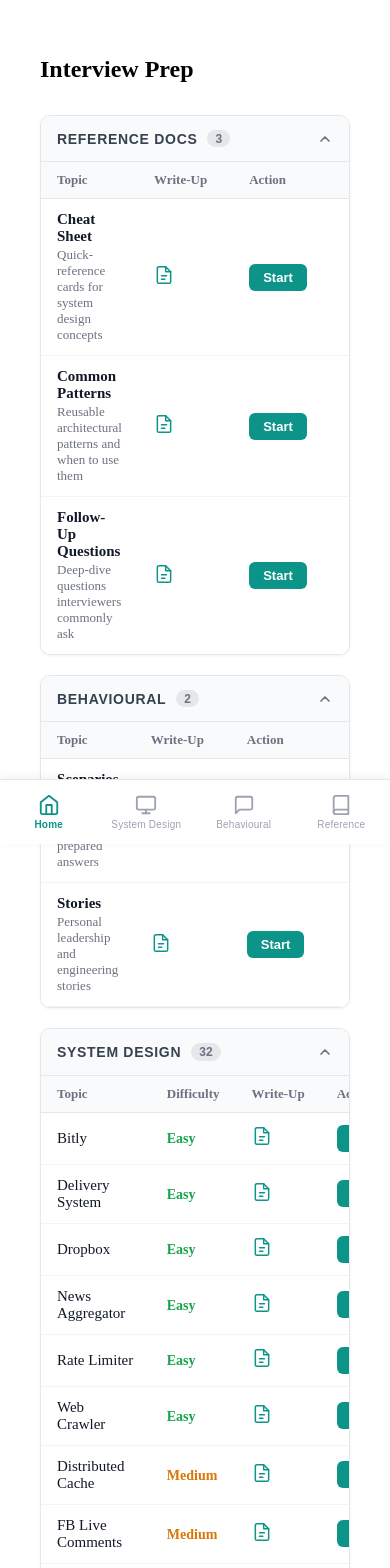
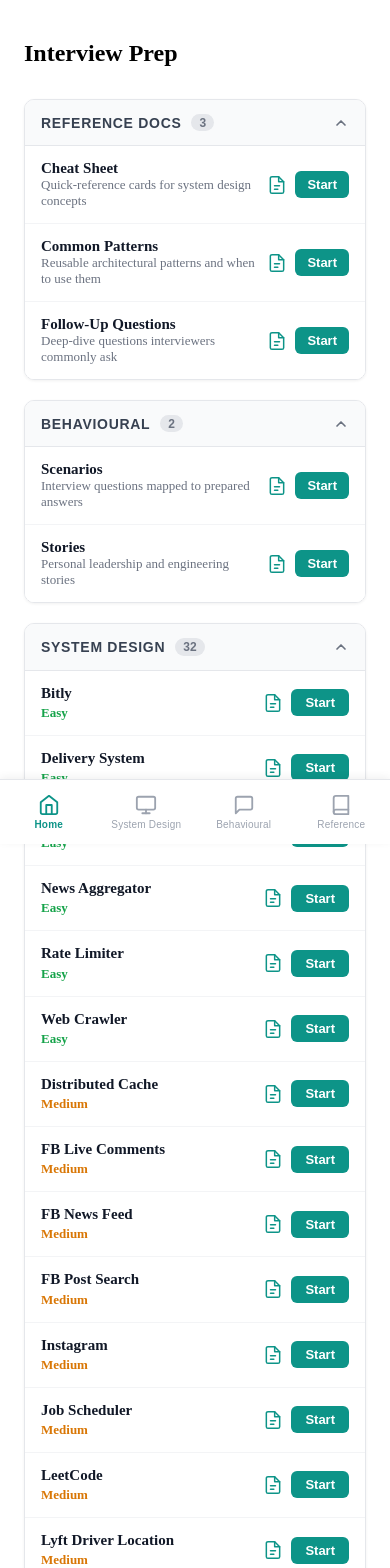
Before and after one commit to vivek-y/systemdesign, a React (Vite) app in the folder app/: page / in a window 390 px wide. Shown: the top 1568 px of the page. Built offline with nearby package versions, Linux system fonts and the light colour scheme.

Commit message:
feat: mobile card layout for library page, responsive CSS

```diff
--- a/app/src/index.css
+++ b/app/src/index.css
@@ -14,3 +14,74 @@
     padding-bottom: env(safe-area-inset-bottom, 0px);
   }
 }
+
+/* ── Mobile card layout ─────────────────────────────────────────────────── */
+@media (max-width: 768px) {
+  .library-page {
+    padding: 1rem !important;
+  }
+
+  .library-table {
+    display: none;
+  }
+
+  .library-cards {
+    display: flex;
+    flex-direction: column;
+    gap: 0;
+  }
+
+  .library-card {
+    display: flex;
+    align-items: center;
+    justify-content: space-between;
+    padding: 0.875rem 1rem;
+    border-bottom: 1px solid #f3f4f6;
+    background: #ffffff;
+    gap: 0.75rem;
+  }
+
+  .library-card:last-child {
+    border-bottom: none;
+  }
+
+  .library-card-left {
+    flex: 1;
+    min-width: 0;
+  }
+
+  .library-card-name {
+    font-size: 0.9375rem;
+    font-weight: 600;
+    color: #111827;
+    white-space: nowrap;
+    overflow: hidden;
+    text-overflow: ellipsis;
+  }
+
+  .library-card-meta {
+    display: flex;
+    align-items: center;
+    gap: 0.5rem;
+    margin-top: 0.2rem;
+  }
+
+  .library-card-desc {
+    font-size: 0.8125rem;
+    color: #6b7280;
+  }
+
+  .library-card-actions {
+    display: flex;
+    align-items: center;
+    gap: 0.5rem;
+    flex-shrink: 0;
+  }
+}
+
+/* ── Desktop: hide card layout ──────────────────────────────────────────── */
+@media (min-width: 769px) {
+  .library-cards {
+    display: none;
+  }
+}
--- a/app/src/pages/LibraryPage.tsx
+++ b/app/src/pages/LibraryPage.tsx
@@ -6,8 +6,6 @@ import { clearProgress, hydrateProgress } from '../store/progressSlice';
 import { loadAllProgressFromStorage } from '../store/localStorageMiddleware';
 import type { Difficulty } from '../types/design';
 import PdfModal from '../components/PdfModal';
-
-// ── PDF modal state (module-level so one modal serves the whole page) ──────
 
 // ── Difficulty badge ───────────────────────────────────────────────────────
 
@@ -19,7 +17,7 @@ const DIFFICULTY_COLOR: Record<Difficulty, string> = {
 
 function DifficultyBadge({ level }: { level: Difficulty }) {
   return (
-    <span style={{ color: DIFFICULTY_COLOR[level], fontWeight: 600, fontSize: '0.875rem' }}>
+    <span style={{ color: DIFFICULTY_COLOR[level], fontWeight: 600, fontSize: '0.8125rem' }}>
       {level}
     </span>
   );
@@ -29,11 +27,8 @@ function DifficultyBadge({ level }: { level: Difficulty }) {
 
 function WriteupBtn({ onOpen }: { onOpen: () => void }) {
   return (
-    <button
-      onClick={onOpen}
-      title="Open PDF"
-      style={{ background: 'none', border: 'none', cursor: 'pointer', color: '#0d9488', display: 'inline-flex', alignItems: 'center', padding: 0 }}
-    >
+    <button onClick={onOpen} title="Open PDF"
+      style={{ background: 'none', border: 'none', cursor: 'pointer', color: '#0d9488', display: 'inline-flex', alignItems: 'center', padding: 0 }}>
       <svg width="20" height="20" viewBox="0 0 24 24" fill="none" stroke="currentColor" strokeWidth="1.8" strokeLinecap="round" strokeLinejoin="round">
         <path d="M14 2H6a2 2 0 0 0-2 2v16a2 2 0 0 0 2 2h12a2 2 0 0 0 2-2V8z" />
         <polyline points="14 2 14 8 20 8" />
@@ -57,143 +52,179 @@ function Th({ children, width }: { children: React.ReactNode; width?: string })
 // ── Accordion ─────────────────────────────────────────────────────────────
 
 function Accordion({ title, count, defaultOpen = true, children }: {
-  title: string;
-  count?: number;
-  defaultOpen?: boolean;
-  children: React.ReactNode;
+  title: string; count?: number; defaultOpen?: boolean; children: React.ReactNode;
 }) {
   const [open, setOpen] = useState(defaultOpen);
-
   return (
     <div style={{ marginBottom: '1.25rem', border: '1px solid #e5e7eb', borderRadius: '10px', overflow: 'hidden', boxShadow: '0 1px 3px rgba(0,0,0,0.06)' }}>
-      {/* Header */}
-      <button
-        onClick={() => setOpen((o) => !o)}
-        style={{
-          width: '100%',
-          display: 'flex',
-          alignItems: 'center',
-          justifyContent: 'space-between',
-          padding: '0.875rem 1rem',
-          backgroundColor: '#f9fafb',
-          border: 'none',
-          cursor: 'pointer',
-          textAlign: 'left',
-          borderBottom: open ? '1px solid #e5e7eb' : 'none',
-        }}
-      >
+      <button onClick={() => setOpen((o) => !o)} style={{ width: '100%', display: 'flex', alignItems: 'center', justifyContent: 'space-between', padding: '0.875rem 1rem', backgroundColor: '#f9fafb', border: 'none', cursor: 'pointer', textAlign: 'left', borderBottom: open ? '1px solid #e5e7eb' : 'none' }}>
         <div style={{ display: 'flex', alignItems: 'center', gap: '0.625rem' }}>
-          <span style={{ fontSize: '0.875rem', fontWeight: 700, color: '#374151', textTransform: 'uppercase', letterSpacing: '0.05em' }}>
-            {title}
-          </span>
+          <span style={{ fontSize: '0.875rem', fontWeight: 700, color: '#374151', textTransform: 'uppercase', letterSpacing: '0.05em' }}>{title}</span>
           {count !== undefined && (
-            <span style={{ fontSize: '0.75rem', fontWeight: 600, color: '#6b7280', backgroundColor: '#e5e7eb', borderRadius: '9999px', padding: '0.1rem 0.5rem' }}>
-              {count}
-            </span>
+            <span style={{ fontSize: '0.75rem', fontWeight: 600, color: '#6b7280', backgroundColor: '#e5e7eb', borderRadius: '9999px', padding: '0.1rem 0.5rem' }}>{count}</span>
           )}
         </div>
-        {/* Chevron */}
-        <svg
-          width="16" height="16" viewBox="0 0 24 24" fill="none" stroke="#6b7280" strokeWidth="2.5" strokeLinecap="round" strokeLinejoin="round"
-          style={{ transform: open ? 'rotate(180deg)' : 'rotate(0deg)', transition: 'transform 0.2s ease', flexShrink: 0 }}
-        >
+        <svg width="16" height="16" viewBox="0 0 24 24" fill="none" stroke="#6b7280" strokeWidth="2.5" strokeLinecap="round" strokeLinejoin="round"
+          style={{ transform: open ? 'rotate(180deg)' : 'rotate(0deg)', transition: 'transform 0.2s ease', flexShrink: 0 }}>
           <polyline points="6 9 12 15 18 9" />
         </svg>
       </button>
-
-      {/* Body */}
-      {open && (
-        <div style={{ backgroundColor: '#ffffff' }}>
-          {children}
-        </div>
-      )}
+      {open && <div style={{ backgroundColor: '#ffffff' }}>{children}</div>}
     </div>
   );
 }
 
-// ── Design row ─────────────────────────────────────────────────────────────
+// ── Shared action buttons ──────────────────────────────────────────────────
 
-interface DesignRowProps {
-  name: string;
-  difficulty: Difficulty;
-  pdfFile?: string;
-  hasProgress: boolean;
-  isCompleted: boolean;
-  onStart: () => void;
-  onStartOver: () => void;
+function ActionBtns({ label, onStart, onReset, onOpenPdf }: {
+  label: string; onStart: () => void; onReset?: () => void; onOpenPdf?: () => void;
+}) {
+  const btn: React.CSSProperties = { border: 'none', borderRadius: '6px', padding: '0.375rem 0.875rem', fontSize: '0.8125rem', cursor: 'pointer', fontWeight: 600 };
+  return (
+    <div style={{ display: 'flex', gap: '0.5rem', alignItems: 'center' }}>
+      {onOpenPdf && <WriteupBtn onOpen={onOpenPdf} />}
+      <button onClick={onStart} style={{ ...btn, backgroundColor: '#0d9488', color: '#ffffff' }}>{label}</button>
+      {onReset && <button onClick={onReset} style={{ ...btn, backgroundColor: '#ffffff', color: '#6b7280', border: '1px solid #d1d5db' }}>↺</button>}
+    </div>
+  );
 }
 
-function DesignRow({ name, difficulty, pdfFile, hasProgress, isCompleted, onStart, onStartOver, onOpenPdf }: DesignRowProps & { onOpenPdf?: () => void }) {
-  const [hovered, setHovered] = useState(false);
+// ── Design section ─────────────────────────────────────────────────────────
+
+interface DesignItem {
+  id: string; name: string; difficulty: Difficulty; pdfFile?: string;
+  hasProgress: boolean; isCompleted: boolean;
+  onStart: () => void; onStartOver: () => void; onOpenPdf?: () => void;
+}
+
+function DesignSection({ items }: { items: DesignItem[] }) {
+  const [hovered, setHovered] = useState<string | null>(null);
   const btn: React.CSSProperties = { border: 'none', borderRadius: '6px', padding: '0.375rem 0.875rem', fontSize: '0.8125rem', cursor: 'pointer', fontWeight: 600 };
 
   return (
-    <tr onMouseEnter={() => setHovered(true)} onMouseLeave={() => setHovered(false)}
-      style={{ backgroundColor: hovered ? '#f9fafb' : '#ffffff' }}>
+    <>
+      {/* ── Desktop table ── */}
+      <div className="library-table">
+        <table style={{ width: '100%', borderCollapse: 'collapse' }}>
+          <thead style={{ backgroundColor: '#f9fafb' }}>
+            <tr><Th>Topic</Th><Th width="120px">Difficulty</Th><Th width="100px">Write-Up</Th><Th width="180px">Action</Th></tr>
+          </thead>
+          <tbody>
+            {items.map((item) => (
+              <tr key={item.id} onMouseEnter={() => setHovered(item.id)} onMouseLeave={() => setHovered(null)}
+                style={{ backgroundColor: hovered === item.id ? '#f9fafb' : '#ffffff' }}>
                 <td style={{ padding: '0.75rem 1rem', fontSize: '0.9375rem', color: '#111827', borderBottom: '1px solid #f3f4f6' }}>
                   <span style={{ display: 'flex', alignItems: 'center', gap: '0.5rem' }}>
-          {name}
-          {isCompleted && (
-            <span style={{ fontSize: '0.7rem', fontWeight: 700, color: '#15803d', backgroundColor: '#dcfce7', padding: '0.1rem 0.45rem', borderRadius: '9999px' }}>✓ Done</span>
-          )}
+                    {item.name}
+                    {item.isCompleted && <span style={{ fontSize: '0.7rem', fontWeight: 700, color: '#15803d', backgroundColor: '#dcfce7', padding: '0.1rem 0.45rem', borderRadius: '9999px' }}>✓ Done</span>}
                   </span>
                 </td>
+                <td style={{ padding: '0.75rem 1rem', borderBottom: '1px solid #f3f4f6' }}><DifficultyBadge level={item.difficulty} /></td>
                 <td style={{ padding: '0.75rem 1rem', borderBottom: '1px solid #f3f4f6' }}>
-        <DifficultyBadge level={difficulty} />
+                  {item.onOpenPdf ? <WriteupBtn onOpen={item.onOpenPdf} /> : <span style={{ color: '#d1d5db' }}>—</span>}
                 </td>
                 <td style={{ padding: '0.75rem 1rem', borderBottom: '1px solid #f3f4f6' }}>
-        {onOpenPdf ? <WriteupBtn onOpen={onOpenPdf} /> : <span style={{ color: '#d1d5db' }}>—</span>}
-      </td>
-      <td style={{ padding: '0.75rem 1rem', borderBottom: '1px solid #f3f4f6' }}>
-        <div style={{ display: 'flex', gap: '0.5rem', alignItems: 'center' }}>
-          <button onClick={onStart} style={{ ...btn, backgroundColor: '#0d9488', color: '#ffffff' }}>
-            {hasProgress && !isCompleted ? 'Resume' : 'Start'}
+                  <div style={{ display: 'flex', gap: '0.5rem' }}>
+                    <button onClick={item.onStart} style={{ ...btn, backgroundColor: '#0d9488', color: '#ffffff' }}>
+                      {item.hasProgress && !item.isCompleted ? 'Resume' : 'Start'}
                     </button>
-          {hasProgress && (
-            <button onClick={onStartOver} style={{ ...btn, backgroundColor: '#ffffff', color: '#6b7280', border: '1px solid #d1d5db' }}>
-              ↺ Reset
-            </button>
-          )}
+                    {item.hasProgress && <button onClick={item.onStartOver} style={{ ...btn, backgroundColor: '#ffffff', color: '#6b7280', border: '1px solid #d1d5db' }}>↺ Reset</button>}
                   </div>
                 </td>
               </tr>
+            ))}
+          </tbody>
+        </table>
+      </div>
+
+      {/* ── Mobile cards ── */}
+      <div className="library-cards">
+        {items.map((item) => (
+          <div key={item.id} className="library-card">
+            <div className="library-card-left">
+              <div className="library-card-name">
+                {item.name}
+                {item.isCompleted && <span style={{ marginLeft: '0.4rem', fontSize: '0.7rem', fontWeight: 700, color: '#15803d', backgroundColor: '#dcfce7', padding: '0.1rem 0.4rem', borderRadius: '9999px' }}>✓</span>}
+              </div>
+              <div className="library-card-meta">
+                <DifficultyBadge level={item.difficulty} />
+              </div>
+            </div>
+            <div className="library-card-actions">
+              <ActionBtns
+                label={item.hasProgress && !item.isCompleted ? 'Resume' : 'Start'}
+                onStart={item.onStart}
+                onReset={item.hasProgress ? item.onStartOver : undefined}
+                onOpenPdf={item.onOpenPdf}
+              />
+            </div>
+          </div>
+        ))}
+      </div>
+    </>
   );
 }
 
-// ── Behavioural row ────────────────────────────────────────────────────────
+// ── Simple section (Reference + Behavioural) ───────────────────────────────
 
-interface BehaviouralRowProps {
-  name: string;
-  description: string;
-  sectionId: string;
-  pdfFile: string;
+interface SimpleItem {
+  id: string; name: string; description: string;
+  onNavigate: () => void; onOpenPdf: () => void;
 }
 
-function BehaviouralRow({ name, description, sectionId, pdfFile, onOpenPdf }: BehaviouralRowProps & { onOpenPdf: () => void }) {
-  const [hovered, setHovered] = useState(false);
-  const navigate = useNavigate();
+function SimpleSection({ items }: { items: SimpleItem[] }) {
+  const [hovered, setHovered] = useState<string | null>(null);
+  const btn: React.CSSProperties = { border: 'none', borderRadius: '6px', padding: '0.375rem 0.875rem', fontSize: '0.8125rem', cursor: 'pointer', fontWeight: 600, backgroundColor: '#0d9488', color: '#ffffff' };
 
   return (
-    <tr onMouseEnter={() => setHovered(true)} onMouseLeave={() => setHovered(false)}
-      style={{ backgroundColor: hovered ? '#f9fafb' : '#ffffff' }}>
-      <td style={{ padding: '0.75rem 1rem', borderBottom: '1px solid #f3f4f6' }}>
-        <div style={{ fontSize: '0.9375rem', fontWeight: 600, color: '#111827' }}>{name}</div>
-        <div style={{ fontSize: '0.8125rem', color: '#6b7280', marginTop: '0.125rem' }}>{description}</div>
+    <>
+      {/* ── Desktop table ── */}
+      <div className="library-table">
+        <table style={{ width: '100%', borderCollapse: 'collapse' }}>
+          <thead style={{ backgroundColor: '#f9fafb' }}>
+            <tr><Th>Topic</Th><Th width="100px">Write-Up</Th><Th width="180px">Action</Th></tr>
+          </thead>
+          <tbody>
+            {items.map((item, i) => {
+              const border = i < items.length - 1 ? '1px solid #f3f4f6' : 'none';
+              return (
+                <tr key={item.id} onMouseEnter={() => setHovered(item.id)} onMouseLeave={() => setHovered(null)}
+                  style={{ backgroundColor: hovered === item.id ? '#f9fafb' : '#ffffff' }}>
+                  <td style={{ padding: '0.75rem 1rem', borderBottom: border }}>
+                    <div style={{ fontSize: '0.9375rem', fontWeight: 600, color: '#111827' }}>{item.name}</div>
+                    <div style={{ fontSize: '0.8125rem', color: '#6b7280', marginTop: '0.125rem' }}>{item.description}</div>
                   </td>
-      <td style={{ padding: '0.75rem 1rem', borderBottom: '1px solid #f3f4f6', width: '100px' }}>
-        <WriteupBtn onOpen={onOpenPdf} />
-      </td>
-      <td style={{ padding: '0.75rem 1rem', borderBottom: '1px solid #f3f4f6', width: '180px' }}>
-        <button onClick={() => navigate(`/behavioural/${sectionId}`)}
-          style={{ border: 'none', borderRadius: '6px', padding: '0.375rem 0.875rem', fontSize: '0.8125rem', cursor: 'pointer', fontWeight: 600, backgroundColor: '#0d9488', color: '#ffffff' }}>
-          Start
-        </button>
-      </td>
+                  <td style={{ padding: '0.75rem 1rem', borderBottom: border, width: '100px' }}><WriteupBtn onOpen={item.onOpenPdf} /></td>
+                  <td style={{ padding: '0.75rem 1rem', borderBottom: border, width: '180px' }}><button onClick={item.onNavigate} style={btn}>Start</button></td>
                 </tr>
+              );
+            })}
+          </tbody>
+        </table>
+      </div>
+
+      {/* ── Mobile cards ── */}
+      <div className="library-cards">
+        {items.map((item) => (
+          <div key={item.id} className="library-card">
+            <div className="library-card-left">
+              <div className="library-card-name">{item.name}</div>
+              <div className="library-card-desc">{item.description}</div>
+            </div>
+            <div className="library-card-actions">
+              <WriteupBtn onOpen={item.onOpenPdf} />
+              <button onClick={item.onNavigate} style={{ ...btn, padding: '0.375rem 0.75rem' }}>Start</button>
+            </div>
+          </div>
+        ))}
+      </div>
+    </>
   );
 }
 
-// ── Reference row ──────────────────────────────────────────────────────────
+// ── Page ───────────────────────────────────────────────────────────────────
+
+interface RefSummary { id: string; name: string; }
 
 const REF_PDF: Record<string, string> = {
   'cheat-sheet':         'CheatSheet.pdf',
@@ -206,34 +237,6 @@ const REF_DESC: Record<string, string> = {
   'common-patterns':     'Reusable architectural patterns and when to use them',
   'follow-up-questions': 'Deep-dive questions interviewers commonly ask',
 };
-
-interface RefSummary { id: string; name: string; }
-
-function RefRow({ item, isLast, onNavigate, onOpenPdf }: { item: RefSummary; isLast: boolean; onNavigate: () => void; onOpenPdf: () => void }) {
-  const [hovered, setHovered] = useState(false);
-  const border = isLast ? 'none' : '1px solid #f3f4f6';
-
-  return (
-    <tr onMouseEnter={() => setHovered(true)} onMouseLeave={() => setHovered(false)}
-      style={{ backgroundColor: hovered ? '#f9fafb' : '#ffffff' }}>
-      <td style={{ padding: '0.75rem 1rem', borderBottom: border }}>
-        <div style={{ fontSize: '0.9375rem', fontWeight: 600, color: '#111827' }}>{item.name}</div>
-        <div style={{ fontSize: '0.8125rem', color: '#6b7280', marginTop: '0.125rem' }}>{REF_DESC[item.id] ?? ''}</div>
-      </td>
-      <td style={{ padding: '0.75rem 1rem', borderBottom: border, width: '100px' }}>
-        <WriteupBtn onOpen={onOpenPdf} />
-      </td>
-      <td style={{ padding: '0.75rem 1rem', borderBottom: border, width: '180px' }}>
-        <button onClick={onNavigate}
-          style={{ border: 'none', borderRadius: '6px', padding: '0.375rem 0.875rem', fontSize: '0.8125rem', cursor: 'pointer', fontWeight: 600, backgroundColor: '#0d9488', color: '#ffffff' }}>
-          Start
-        </button>
-      </td>
-    </tr>
-  );
-}
-
-// ── Page ───────────────────────────────────────────────────────────────────
 
 export default function LibraryPage() {
   const dispatch = useAppDispatch();
@@ -257,108 +260,73 @@ export default function LibraryPage() {
       .catch(() => setRefs([]));
   }, [dispatch]);
 
-  if (indexLoading) {
-    return <div style={{ padding: '2rem', textAlign: 'center', color: '#6b7280' }}>Loading…</div>;
-  }
+  if (indexLoading) return <div style={{ padding: '2rem', textAlign: 'center', color: '#6b7280' }}>Loading…</div>;
 
-  if (!index || index.length === 0) {
-    return (
+  if (!index || index.length === 0) return (
     <div style={{ padding: '2rem', maxWidth: '600px', margin: '0 auto' }}>
-        <h1>System Design Interview App</h1>
+      <h1>Interview Prep</h1>
       <p style={{ color: '#6b7280' }}>No designs found.</p>
     </div>
   );
-  }
 
-  const makeDesignRows = (designs: typeof index) =>
-    designs.map((design) => {
+  const designItems: DesignItem[] = index.map((design) => {
     const progress = records[design.id] ?? null;
     const pdfUrl = design.pdfFile ? `${import.meta.env.BASE_URL}docs/system-design/${design.pdfFile}` : undefined;
-      return (
-        <DesignRow
-          key={design.id}
-          name={design.name}
-          difficulty={design.difficulty ?? 'Medium'}
-          pdfFile={design.pdfFile}
-          hasProgress={progress !== null}
-          isCompleted={progress?.completed ?? false}
-          onStart={() => navigate(`/attempt/${design.id}`)}
-          onStartOver={() => { dispatch(clearProgress(design.id)); navigate(`/attempt/${design.id}`); }}
-          onOpenPdf={pdfUrl ? () => openPdf(pdfUrl, design.name) : undefined}
-        />
-      );
+    return {
+      id: design.id,
+      name: design.name,
+      difficulty: design.difficulty ?? 'Medium',
+      pdfFile: design.pdfFile,
+      hasProgress: progress !== null,
+      isCompleted: progress?.completed ?? false,
+      onStart: () => navigate(`/attempt/${design.id}`),
+      onStartOver: () => { dispatch(clearProgress(design.id)); navigate(`/attempt/${design.id}`); },
+      onOpenPdf: pdfUrl ? () => openPdf(pdfUrl, design.name) : undefined,
+    };
   });
 
-  const behaviouralItems: BehaviouralRowProps[] = [
-    { name: 'Scenarios', description: 'Interview questions mapped to prepared answers', sectionId: 'scenarios', pdfFile: 'scenarios.pdf' },
-    { name: 'Stories',   description: 'Personal leadership and engineering stories',    sectionId: 'stories',   pdfFile: 'stories.pdf'   },
+  const refItems: SimpleItem[] = refs.map((ref) => {
+    const pdfUrl = REF_PDF[ref.id] ? `${import.meta.env.BASE_URL}docs/reference/${REF_PDF[ref.id]}` : '';
+    return {
+      id: ref.id,
+      name: ref.name,
+      description: REF_DESC[ref.id] ?? '',
+      onNavigate: () => navigate(`/reference-practice/${ref.id}`),
+      onOpenPdf: () => pdfUrl && openPdf(pdfUrl, ref.name),
+    };
+  });
+
+  const behaviouralItems: SimpleItem[] = [
+    {
+      id: 'scenarios', name: 'Scenarios', description: 'Interview questions mapped to prepared answers',
+      onNavigate: () => navigate('/behavioural/scenarios'),
+      onOpenPdf: () => openPdf(`${import.meta.env.BASE_URL}docs/behavioural/scenarios.pdf`, 'Scenarios'),
+    },
+    {
+      id: 'stories', name: 'Stories', description: 'Personal leadership and engineering stories',
+      onNavigate: () => navigate('/behavioural/stories'),
+      onOpenPdf: () => openPdf(`${import.meta.env.BASE_URL}docs/behavioural/stories.pdf`, 'Stories'),
+    },
   ];
 
   return (
-    <div style={{ padding: '2rem', maxWidth: '900px', margin: '0 auto' }}>
-      <h1 style={{ marginBottom: '2rem', fontSize: '1.5rem', fontWeight: 700 }}>
-        Interview Prep
-      </h1>
+    <div className="library-page" style={{ padding: '2rem', maxWidth: '900px', margin: '0 auto' }}>
+      <h1 style={{ marginBottom: '2rem', fontSize: '1.5rem', fontWeight: 700 }}>Interview Prep</h1>
 
-      {/* ── PDF Modal ───────────────────────────────────────────────────── */}
       {modal && <PdfModal url={modal.url} title={modal.title} onClose={closePdf} />}
 
-      {/* ── Reference Docs ──────────────────────────────────────────────── */}
-      {refs.length > 0 && (
-        <Accordion title="Reference Docs" count={refs.length}>
-          <table style={{ width: '100%', borderCollapse: 'collapse' }}>
-            <thead style={{ backgroundColor: '#f9fafb' }}>
-              <tr><Th>Topic</Th><Th width="100px">Write-Up</Th><Th width="180px">Action</Th></tr>
-            </thead>
-            <tbody>
-              {refs.map((ref, i) => {
-                const pdfUrl = REF_PDF[ref.id] ? `${import.meta.env.BASE_URL}docs/reference/${REF_PDF[ref.id]}` : undefined;
-                return (
-                  <RefRow
-                    key={ref.id}
-                    item={ref}
-                    isLast={i === refs.length - 1}
-                    onNavigate={() => navigate(`/reference-practice/${ref.id}`)}
-                    onOpenPdf={() => pdfUrl && openPdf(pdfUrl, ref.name)}
-                  />
-                );
-              })}
-            </tbody>
-          </table>
+      {refItems.length > 0 && (
+        <Accordion title="Reference Docs" count={refItems.length}>
+          <SimpleSection items={refItems} />
         </Accordion>
       )}
 
-      {/* ── Behavioural ─────────────────────────────────────────────────── */}
       <Accordion title="Behavioural" count={behaviouralItems.length}>
-        <table style={{ width: '100%', borderCollapse: 'collapse' }}>
-          <thead style={{ backgroundColor: '#f9fafb' }}>
-            <tr><Th>Topic</Th><Th width="100px">Write-Up</Th><Th width="180px">Action</Th></tr>
-          </thead>
-          <tbody>
-            {behaviouralItems.map((item) => (
-              <BehaviouralRow
-                key={item.sectionId}
-                {...item}
-                onOpenPdf={() => openPdf(`${import.meta.env.BASE_URL}docs/behavioural/${item.pdfFile}`, item.name)}
-              />
-            ))}
-          </tbody>
-        </table>
+        <SimpleSection items={behaviouralItems} />
       </Accordion>
 
-      {/* ── System Design ───────────────────────────────────────────────── */}
-      <Accordion title="System Design" count={index.length}>
-        <table style={{ width: '100%', borderCollapse: 'collapse' }}>
-          <thead style={{ backgroundColor: '#f9fafb' }}>
-            <tr>
-              <Th>Topic</Th>
-              <Th width="120px">Difficulty</Th>
-              <Th width="100px">Write-Up</Th>
-              <Th width="180px">Action</Th>
-            </tr>
-          </thead>
-          <tbody>{makeDesignRows(index)}</tbody>
-        </table>
+      <Accordion title="System Design" count={designItems.length}>
+        <DesignSection items={designItems} />
       </Accordion>
     </div>
   );
```
Lines whose indentation alone changed are shown as unchanged.
